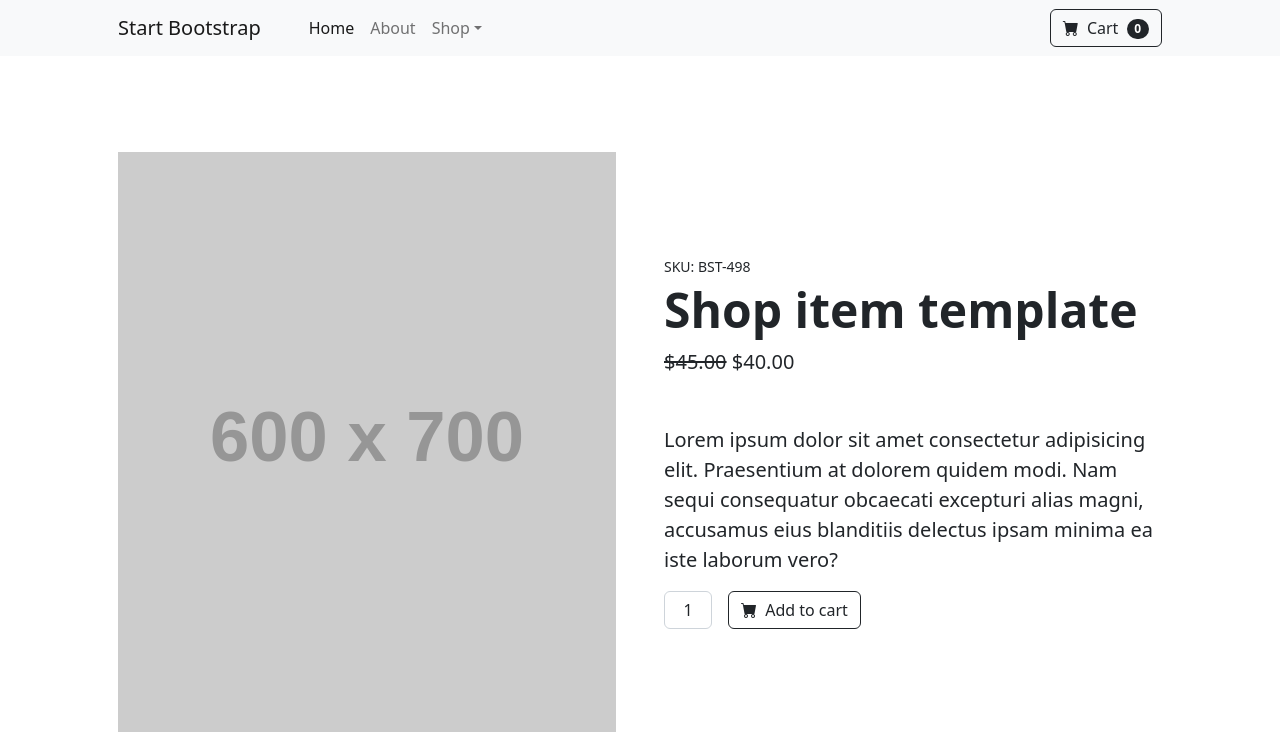
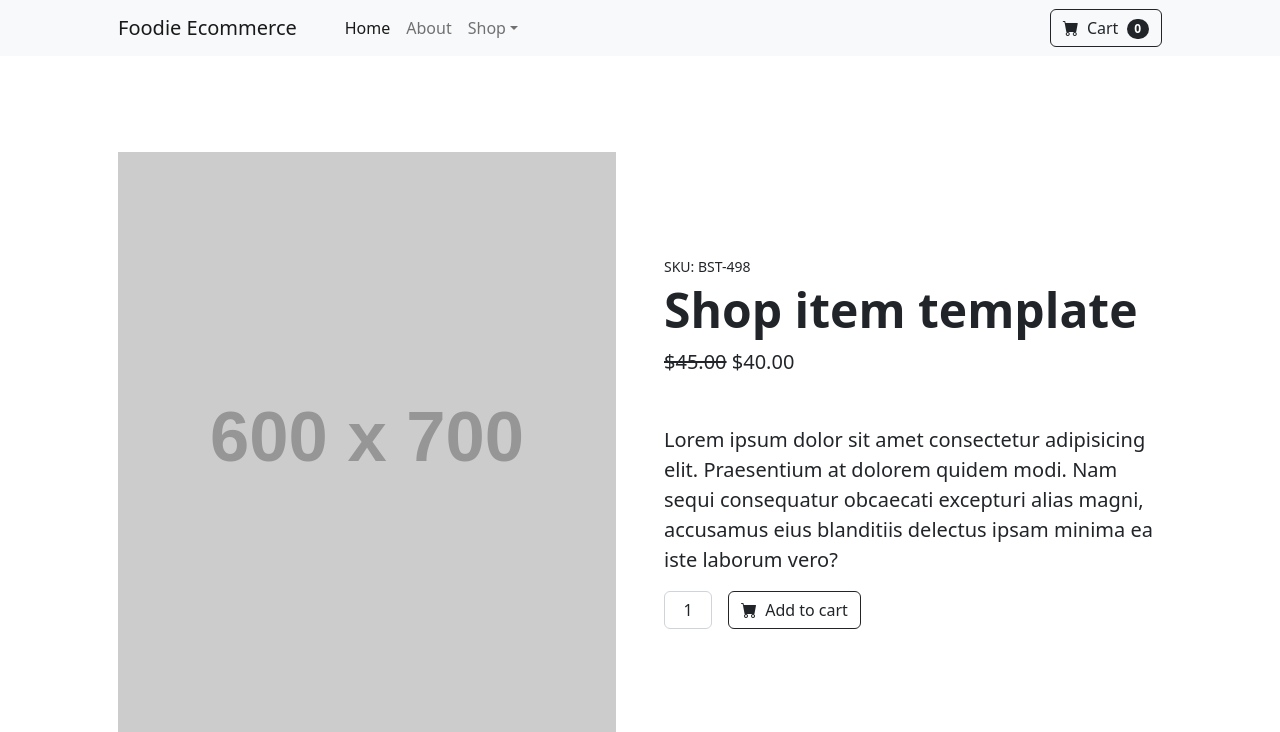
Before and after one commit to SuYeeMyatMoe/ecom, a Django app: page / in a window 1280 px wide. Shown: the top 732 px of the page. Run offline with Django 5.2, Linux system fonts and the light colour scheme; grey boxes labelled with a size stand in for pictures from a placeholder-image service; some libraries are stand-ins or nearby versions.

Commit message:
update title and ecommerce name

```diff
--- a/store/templates/home.html
+++ b/store/templates/home.html
@@ -9,7 +9,7 @@
     />
     <meta name="description" content="" />
     <meta name="author" content="" />
-    <title>Shop Item - Start Bootstrap Template</title>
+    <title>Foodie Ecommerce</title>
     <!-- Favicon-->
     <link
       rel="icon"
@@ -29,7 +29,7 @@
     <!-- Navigation-->
     <nav class="navbar navbar-expand-lg navbar-light bg-light">
       <div class="container px-4 px-lg-5">
-        <a class="navbar-brand" href="#!">Start Bootstrap</a>
+        <a class="navbar-brand" href="#!">Foodie Ecommerce</a>
         <button
           class="navbar-toggler"
           type="button"
```
